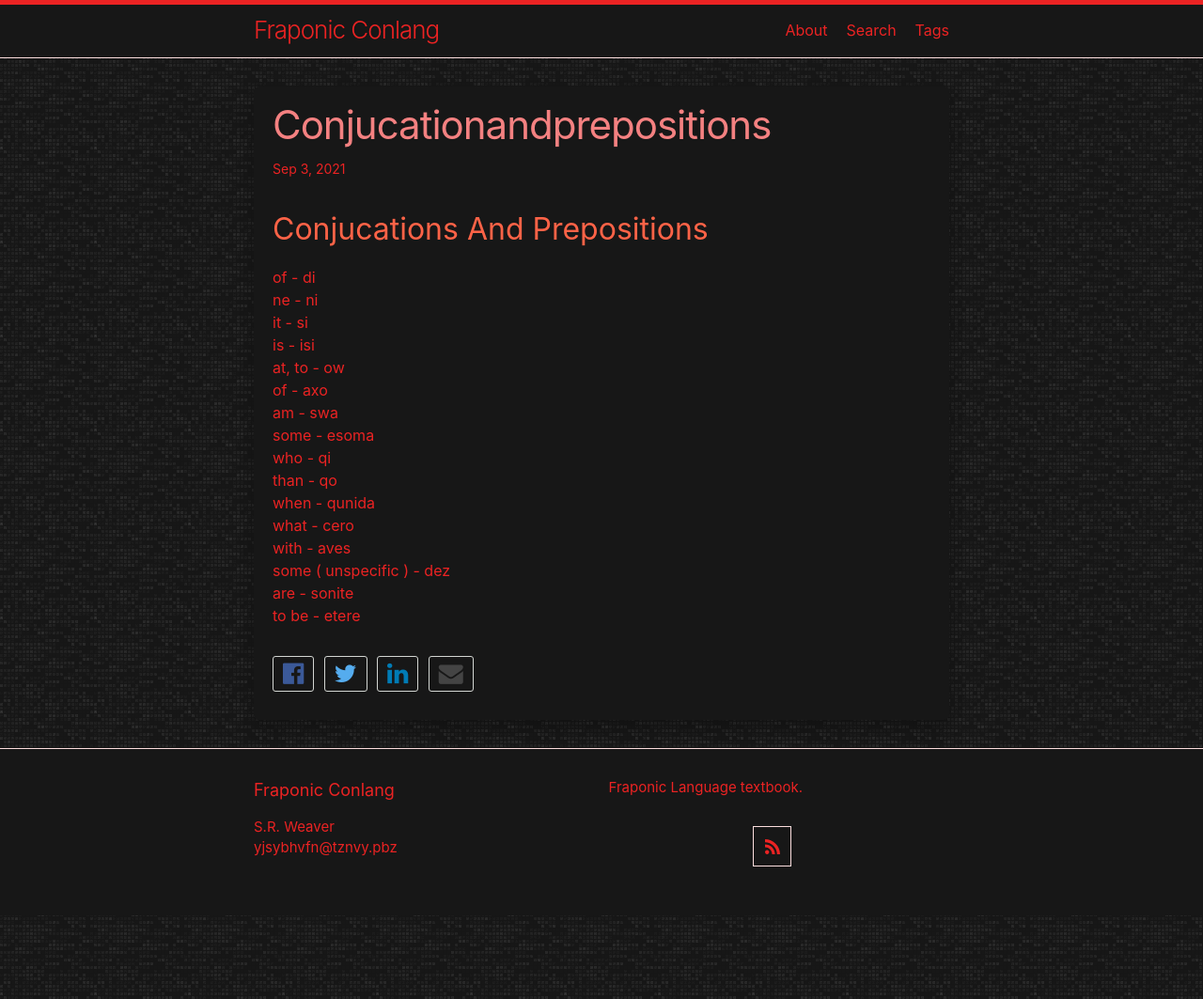
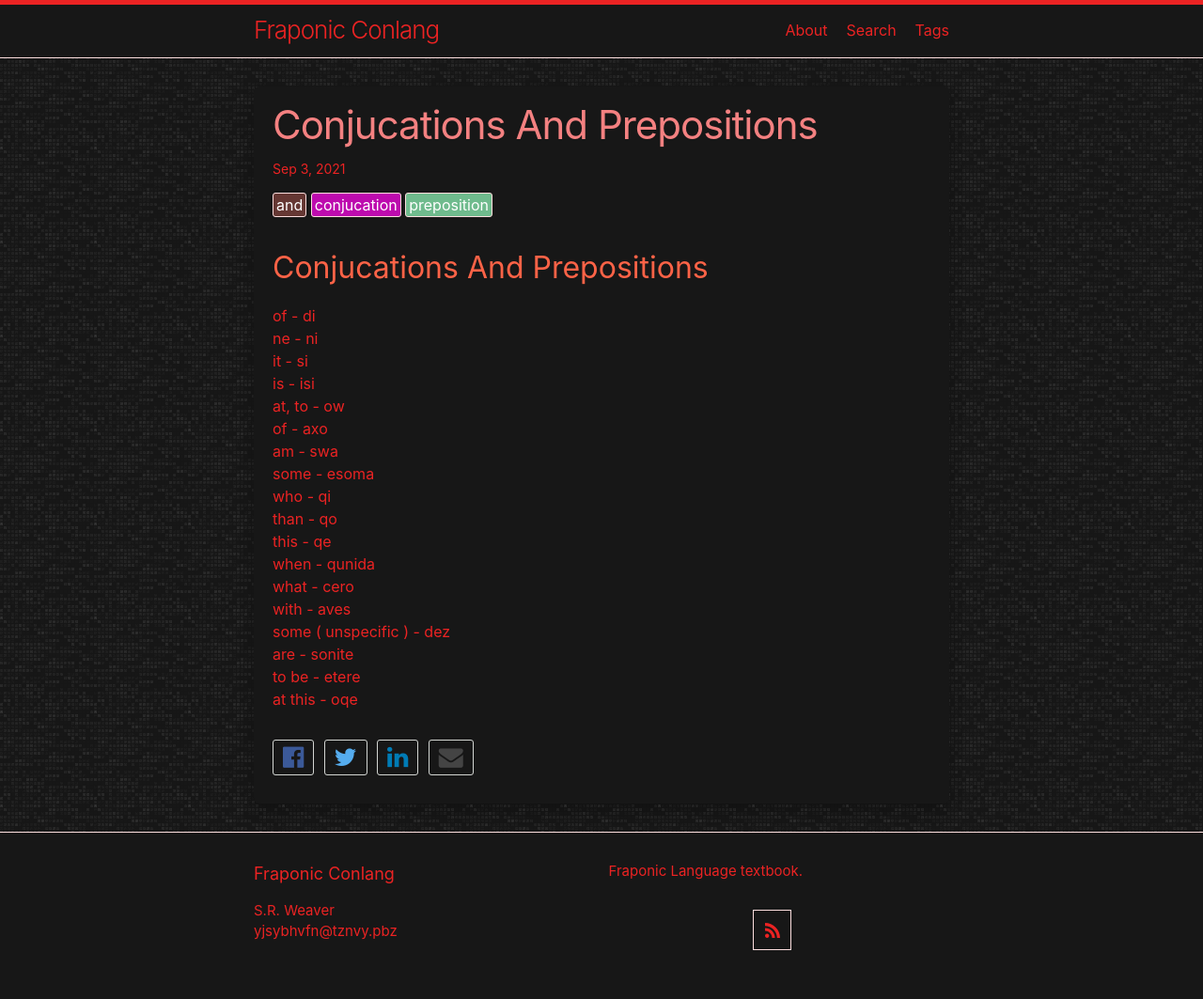
Before and after one commit to LWFlouisa/FraponicConlang, a Jekyll site: the page built from _posts/2021-09-03-conjucationandprepositions.md, in a window 1280 px wide. Shown: the whole page at 94% size. Built offline with Jekyll 4.4.1, drawn with Linux system fonts in a browser that asks for light colours; our own code applies the rules of GitHub Pages for plain Markdown files.

Commit message:
Update 2021-09-03-conjucationandprepositions.md

```diff
--- a/_posts/2021-09-03-conjucationandprepositions.md
+++ b/_posts/2021-09-03-conjucationandprepositions.md
@@ -1,3 +1,9 @@
+---
+layout: post
+title: Conjucations And Prepositions
+catagories: conjucation preposition
+tags: conjucation and preposition
+---
 
 ## Conjucations And Prepositions
 of - di<br />
@@ -10,9 +16,11 @@ am - swa<br />
 some - esoma<br />
 who - qi<br />
 than - qo<br />
+this - qe<br />
 when - qunida<br />
 what - cero<br />
 with - aves<br />
 some ( unspecific ) - dez<br />
 are - sonite<br />
 to be - etere<br />
+at this - oqe
```
